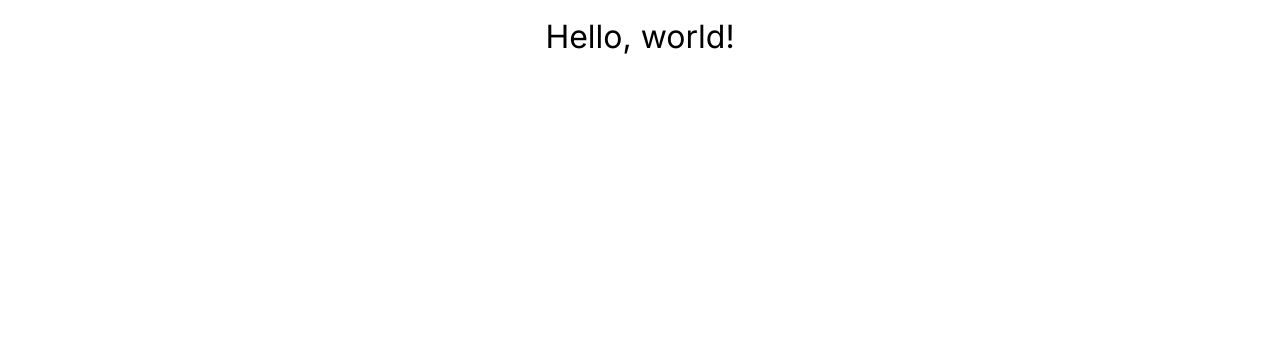
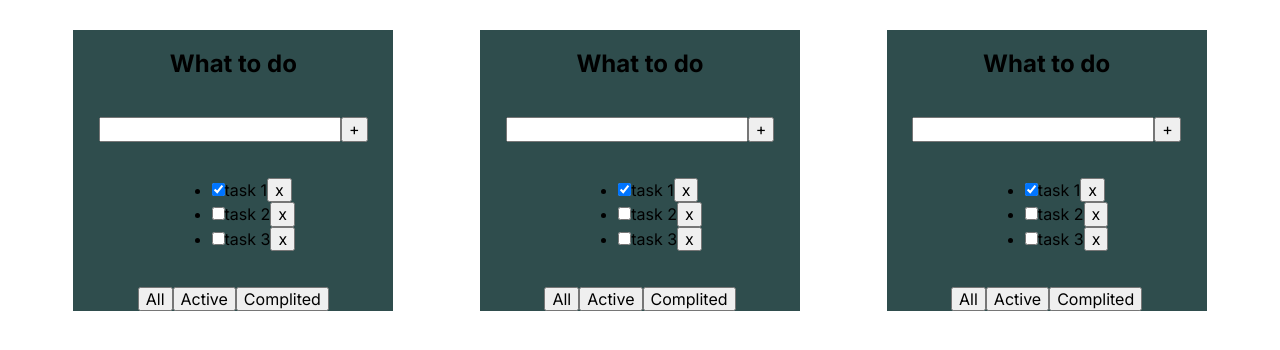
Before and after one commit to osipikav/todo-list, a React (Vite) app: page / in a window 1280 px wide. Shown: the top 350 px of the page. Built offline with nearby package versions, Linux system fonts and the light colour scheme.

Commit message:
created base

```diff
--- a/src/app/index.scss
+++ b/src/app/index.scss
@@ -12,3 +12,17 @@ body {
 .text-center {
   text-align: center;
 }
+
+.App {
+  padding: 30px;
+  display: flex;
+  }
+
+.container {
+  max-width: 300px;
+  background-color: rgb(47, 77, 77);
+  display:flex;
+  align-items: center;
+  flex-direction: column;
+  gap: 20px;
+  }
--- a/src/app/index.tsx
+++ b/src/app/index.tsx
@@ -1,10 +1,12 @@
-import { HelloWorld } from 'components/HelloWorld';
+import { ToDoList } from 'components/ToDoList';
 import './index.scss';
 
 export const App = () => {
   return (
     <div className="App">
-      <HelloWorld />
+      <ToDoList />
+      <ToDoList />
+      <ToDoList />
     </div>
   );
 };
--- a/src/app/styles/_reset.scss
+++ b/src/app/styles/_reset.scss
@@ -1,135 +1,135 @@
-html,
-body,
-div,
-span,
-applet,
-object,
-iframe,
-h1,
-h2,
-h3,
-h4,
-h5,
-h6,
-p,
-blockquote,
-pre,
-a,
-abbr,
-acronym,
-address,
-big,
-cite,
-code,
-del,
-dfn,
-em,
-img,
-ins,
-kbd,
-q,
-s,
-samp,
-small,
-strike,
-strong,
-sub,
-sup,
-tt,
-var,
-b,
-u,
-i,
-center,
-dl,
-dt,
-dd,
-ol,
-ul,
-li,
-fieldset,
-form,
-label,
-legend,
-table,
-caption,
-tbody,
-tfoot,
-thead,
-tr,
-th,
-td,
-article,
-aside,
-canvas,
-details,
-embed,
-figure,
-figcaption,
-footer,
-header,
-hgroup,
-menu,
-nav,
-output,
-ruby,
-section,
-summary,
-time,
-mark,
-audio,
-video {
-  margin: 0;
-  padding: 0;
-  border: 0;
-  font-size: 100%;
-  font: inherit;
-  vertical-align: baseline;
-}
+// html,
+// body,
+// div,
+// span,
+// applet,
+// object,
+// iframe,
+// h1,
+// h2,
+// h3,
+// h4,
+// h5,
+// h6,
+// p,
+// blockquote,
+// pre,
+// a,
+// abbr,
+// acronym,
+// address,
+// big,
+// cite,
+// code,
+// del,
+// dfn,
+// em,
+// img,
+// ins,
+// kbd,
+// q,
+// s,
+// samp,
+// small,
+// strike,
+// strong,
+// sub,
+// sup,
+// tt,
+// var,
+// b,
+// u,
+// i,
+// center,
+// dl,
+// dt,
+// dd,
+// ol,
+// ul,
+// li,
+// fieldset,
+// form,
+// label,
+// legend,
+// table,
+// caption,
+// tbody,
+// tfoot,
+// thead,
+// tr,
+// th,
+// td,
+// article,
+// aside,
+// canvas,
+// details,
+// embed,
+// figure,
+// figcaption,
+// footer,
+// header,
+// hgroup,
+// menu,
+// nav,
+// output,
+// ruby,
+// section,
+// summary,
+// time,
+// mark,
+// audio,
+// video {
+//   margin: 0;
+//   padding: 0;
+//   border: 0;
+//   font-size: 100%;
+//   font: inherit;
+//   vertical-align: baseline;
+// }
 
-/* HTML5 display-role reset for older browsers */
-article,
-aside,
-details,
-figcaption,
-figure,
-footer,
-header,
-hgroup,
-menu,
-nav,
-section {
-  display: block;
-}
+// /* HTML5 display-role reset for older browsers */
+// article,
+// aside,
+// details,
+// figcaption,
+// figure,
+// footer,
+// header,
+// hgroup,
+// menu,
+// nav,
+// section {
+//   display: block;
+// }
 
-body {
-  line-height: 1;
-}
+// body {
+//   line-height: 1;
+// }
 
-ol,
-ul {
-  list-style: none;
-}
+// ol,
+// ul {
+//   list-style: none;
+// }
 
-blockquote,
-q {
-  quotes: none;
-}
+// blockquote,
+// q {
+//   quotes: none;
+// }
 
-blockquote:before,
-blockquote:after,
-q:before,
-q:after {
-  content: '';
-  content: none;
-}
+// blockquote:before,
+// blockquote:after,
+// q:before,
+// q:after {
+//   content: '';
+//   content: none;
+// }
 
-table {
-  border-collapse: collapse;
-  border-spacing: 0;
-}
+// table {
+//   border-collapse: collapse;
+//   border-spacing: 0;
+// }
 
-* {
-  box-sizing: border-box;
-  color: inherit;
-}
+// * {
+//   box-sizing: border-box;
+//   color: inherit;
+// }
--- a/src/components/HelloWorld/HelloWorld.tsx
+++ /dev/null
@@ -1,3 +0,0 @@
-export const HelloWorld = () => {
-  return <h1 className="text-center">Hello, world!</h1>;
-};
--- a/src/components/HelloWorld/index.ts
+++ /dev/null
@@ -1 +0,0 @@
-export * from './HelloWorld';
--- /dev/null
+++ b/src/components/ToDoList/ToDoList.tsx
@@ -0,0 +1,51 @@
+import React from 'react';
+
+interface TaskType {
+  id: number;
+  task: string;
+  checked: boolean;
+}
+
+export function ToDoList() {
+  const tasks1: TaskType[] = [
+    { id: 1, task: 'task 1', checked: true },
+    { id: 2, task: 'task 2', checked: false },
+    { id: 3, task: 'task 3', checked: false },
+  ];
+
+  return (
+    <div className="container">
+      <h2>What to do</h2>
+      <div>
+        <input />
+        <button>+</button>
+      </div>
+      <ToDoListItem tasks={tasks1} />
+      <div>
+        <button>All</button>
+        <button>Active</button>
+        <button>Complited</button>
+      </div>
+    </div>
+  );
+}
+
+function ToDoListItem(props: { tasks: TaskType[] }) {
+  return (
+    <ul>
+      {props.tasks.map((task) => (
+        <li key={task.id}>
+          <input type="checkbox" checked={task.checked} />
+          <span>{task.task}</span>
+          <button
+            onClick={() => {
+              console.log(task.id);
+            }}
+          >
+            x
+          </button>
+        </li>
+      ))}
+    </ul>
+  );
+}
--- /dev/null
+++ b/src/components/ToDoList/index.ts
@@ -0,0 +1 @@
+export * from './ToDoList';
```
Also changed, not shown: 1 other file (tests, documents, lock files or other folders).
